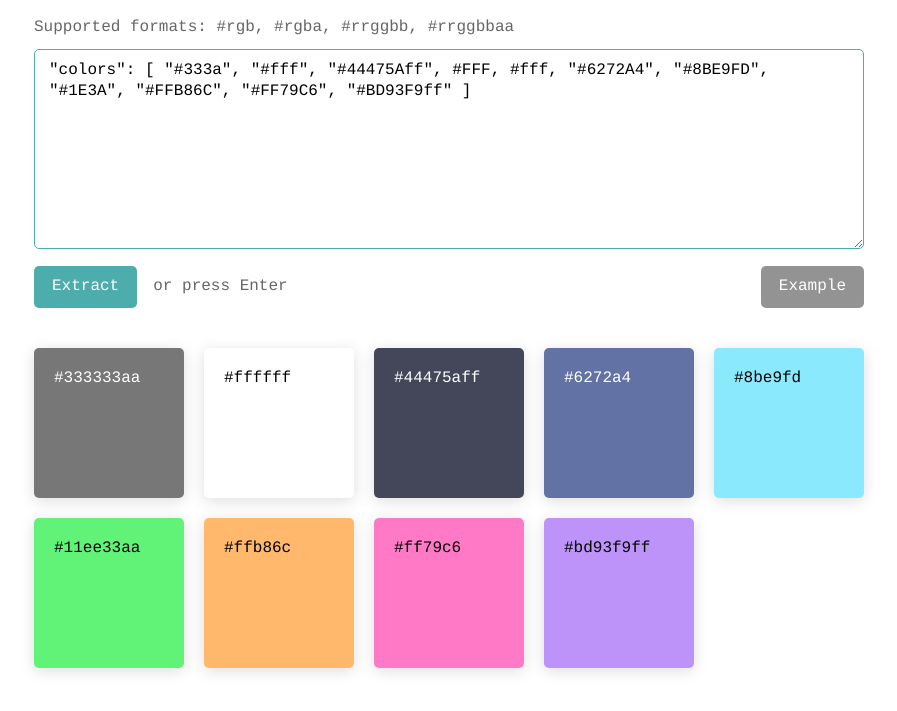
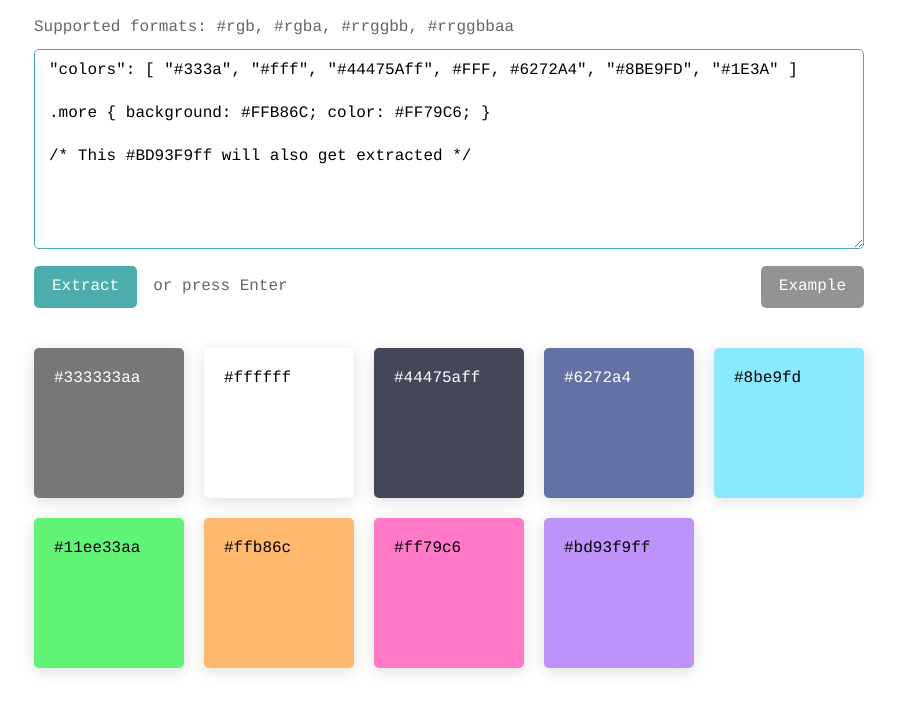
Before and after one commit to alexandersandberg/color-extractor, a plain HTML site: page index.html in a window 1280 px wide. Both pictures are taken after typing "Sample" into the empty fields and a click on the button "Example". Shown: the part 149-860 px from the top of the page, without its empty margins (191-1088 px from the left). Drawn offline with Linux system fonts and the light colour scheme.

Commit message:
Update example to make it more clear that any input works

```diff
--- a/index.html
+++ b/index.html
@@ -15,7 +15,7 @@
     <span class="note">Supported formats: #rgb, #rgba, #rrggbb, #rrggbbaa</span>
     <form id="form">
       <!-- Disabling autocomplete, autocorrect, autocapitalize, and spellcheck prevents lag when editing long code -->
-      <textarea name="input" id="input" placeholder="Code input" autocomplete="off" autocorrect="off" autocapitalize="off" spellcheck="false"></textarea>
+      <textarea name="input" id="input" placeholder="Input any code format here" autocomplete="off" autocorrect="off" autocapitalize="off" spellcheck="false"></textarea>
       <div class="actions">
         <input type="submit" id="extract" value="Extract">
         <span class="note">or press Enter</span>
--- a/script.js
+++ b/script.js
@@ -72,7 +72,7 @@ form.addEventListener("submit", (e) => {
 });
 
 example.addEventListener("click", (e) => {
-  input.value = `"colors": [ "#333a", "#fff", "#44475Aff", #FFF, #fff, "#6272A4", "#8BE9FD", "#1E3A", "#FFB86C", "#FF79C6", "#BD93F9ff" ]`;
+  input.value = `"colors": [ "#333a", "#fff", "#44475Aff", #FFF, #6272A4", "#8BE9FD", "#1E3A" ]\n\n.more { background: #FFB86C; color: #FF79C6; }\n\n/* This #BD93F9ff will also get extracted */`;
   generateColors();
   e.preventDefault();
 });
```
